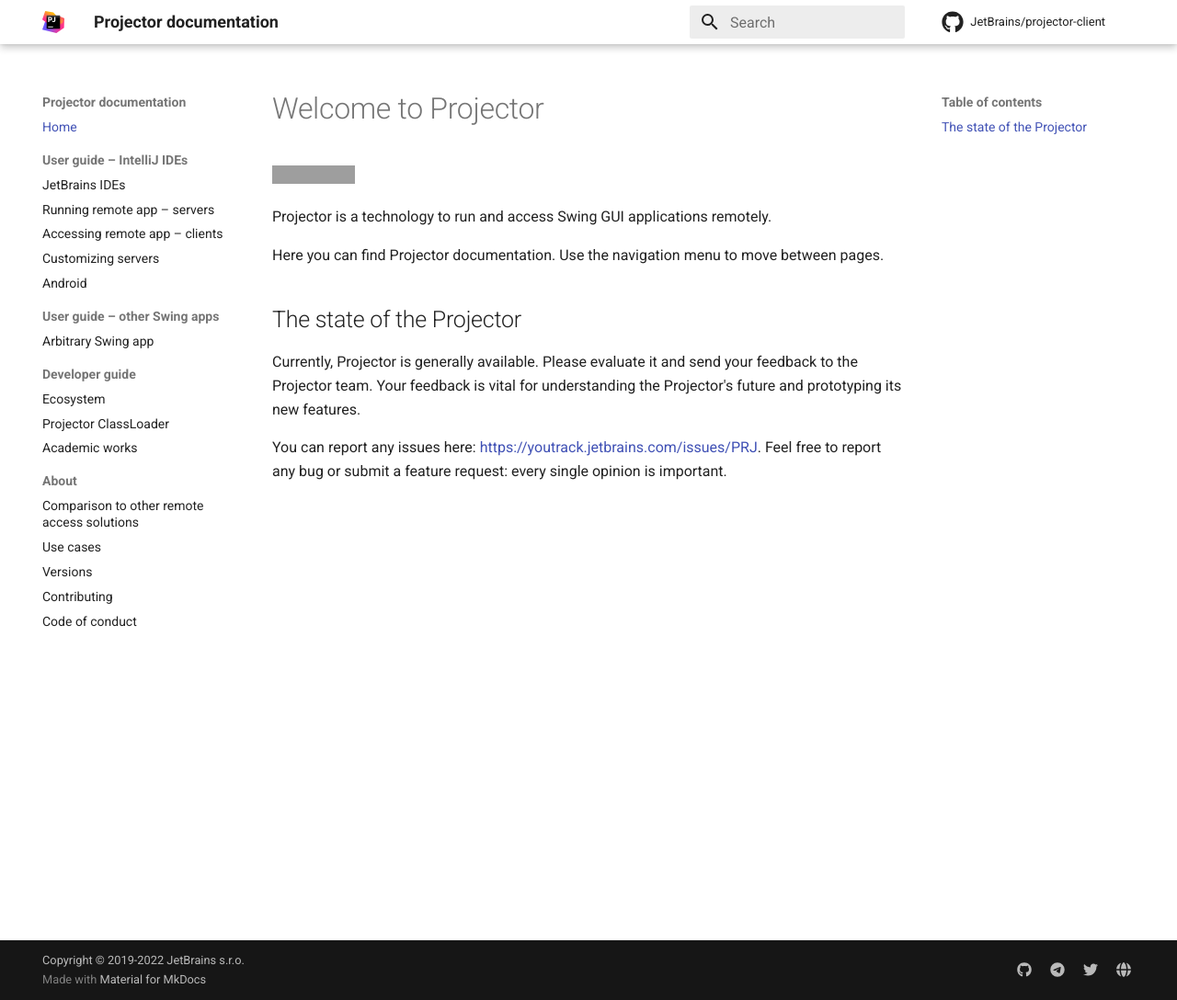
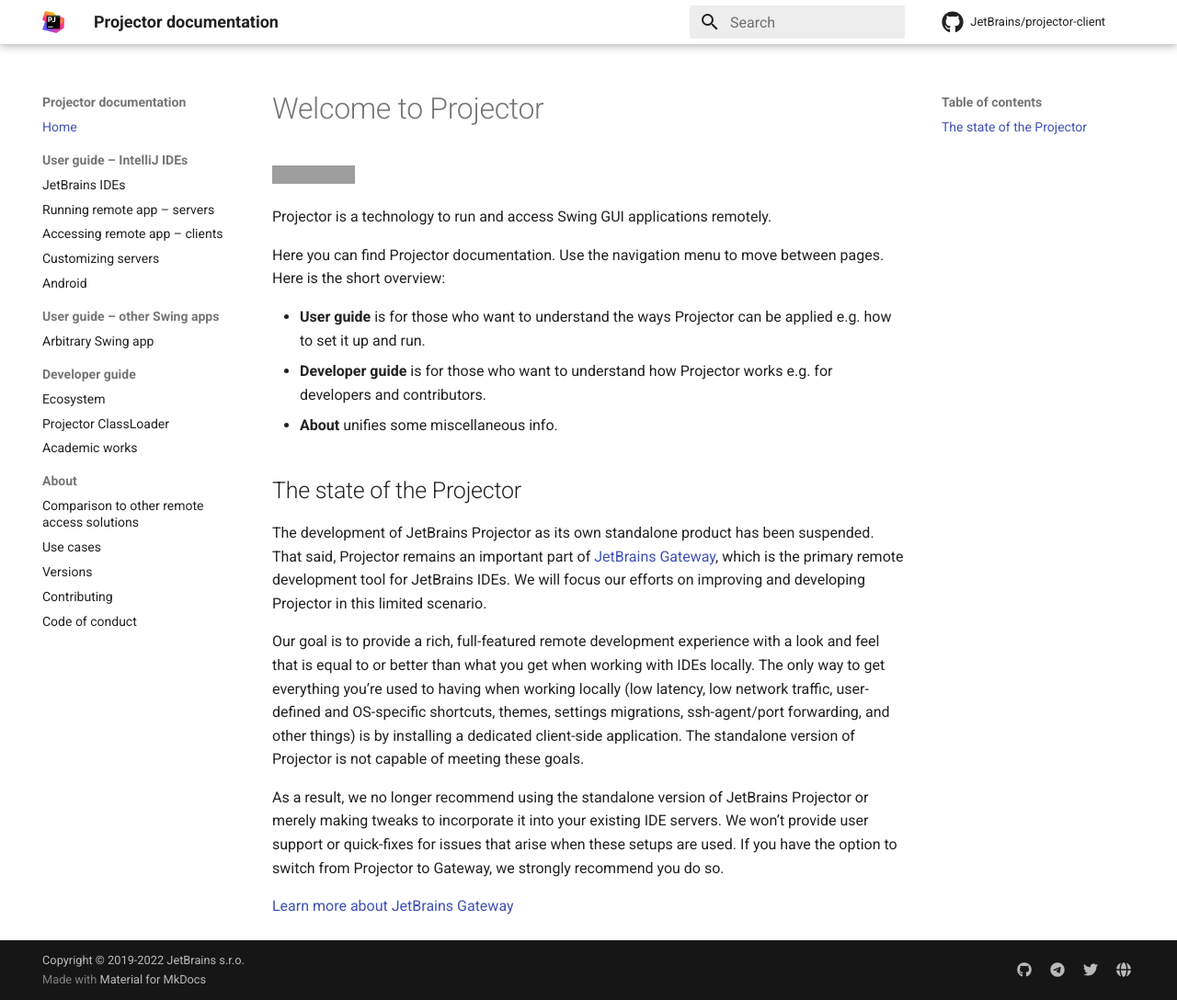
Before and after one commit to che-incubator/jetbrains-editor-images, an MkDocs documentation site: the page built from docSrc/src/doc/docs/index.md, in a window 1280 px wide and 1088 px high. Shown: the whole window at 92% size. Built offline with MkDocs 1.6.1 and Material for MkDocs 9.7.7, drawn with Linux system fonts in a browser that asks for light colours; comment, search, counter and statistics services are not loaded; grey boxes are pictures that could not be loaded.

Commit message:
Squashed 'projector-client/' changes from 847e4010..b420b1ad
b420b1ad minor text update
427e1e71 Add information about the state of Projector to README
acca7d0c Suspending of Projector development as a standalone product
2e6bff43 update publish_on_space modules
65da0ea0 update publish to space. Now when one module failed, the whole build will not crash
803c9a4b update some links
62eb67cf Mention all the current components of Projector
bb8bb07b Clarify sections of docs on the root page

git-subtree-dir: projector-client
git-subtree-split: b420b1ad01727948e46b94ef0cd6fbeb977ef37f

```diff
--- a/docSrc/src/doc/docs/index.md
+++ b/docSrc/src/doc/docs/index.md
@@ -4,10 +4,18 @@
 
 Projector is a technology to run and access Swing GUI applications remotely.
 
-Here you can find Projector documentation. Use the navigation menu to move between pages.
+Here you can find Projector documentation. Use the navigation menu to move between pages. Here is the short overview:
+
+* **User guide** is for those who want to understand the ways Projector can be applied e.g. how to set it up and run.
+* **Developer guide** is for those who want to understand how Projector works e.g. for developers and contributors.
+* **About** unifies some miscellaneous info.
 
 ## The state of the Projector
 
-Currently, Projector is generally available. Please evaluate it and send your feedback to the Projector team. Your feedback is vital for understanding the Projector's future and prototyping its new features.
+The development of JetBrains Projector as its own standalone product has been suspended. That said, Projector remains an important part of [JetBrains Gateway](https://www.jetbrains.com/remote-development/gateway/), which is the primary remote development tool for JetBrains IDEs. We will focus our efforts on improving and developing Projector in this limited scenario.
 
-You can report any issues here: [https://youtrack.jetbrains.com/issues/PRJ](https://youtrack.jetbrains.com/issues/PRJ). Feel free to report any bug or submit a feature request: every single opinion is important.
+Our goal is to provide a rich, full-featured remote development experience with a look and feel that is equal to or better than what you get when working with IDEs locally. The only way to get everything you’re used to having when working locally (low latency, low network traffic, user-defined and OS-specific shortcuts, themes, settings migrations, ssh-agent/port forwarding, and other things) is by installing a dedicated client-side application. The standalone version of Projector is not capable of meeting these goals.
+
+As a result, we no longer recommend using the standalone version of JetBrains Projector or merely making tweaks to incorporate it into your existing IDE servers. We won’t provide user support or quick-fixes for issues that arise when these setups are used. If you have the option to switch from Projector to Gateway, we strongly recommend you do so.
+
+[Learn more about JetBrains Gateway](https://www.jetbrains.com/remote-development/gateway/)
```
Also changed, not shown: docSrc/src/doc/docs/ij_user_guide/jetbrains.md (+10 -6 lines), README.md, 1 other file.
